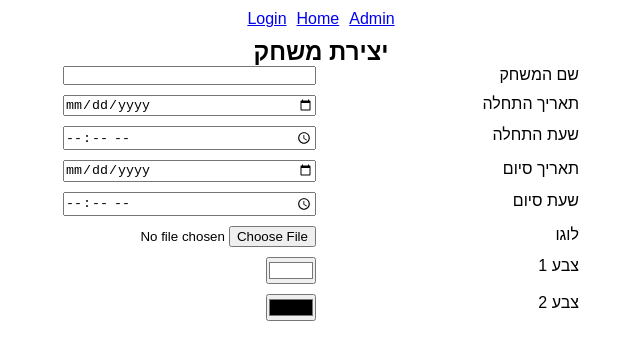
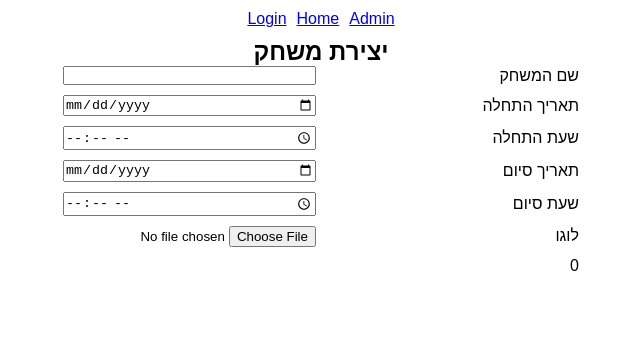
Before and after one commit to chenMordechai/Playspace-front, a React (Vite) app: page /admin in a window 1280 px wide. Shown: the top 360 px of the page, without its empty margins (319-959 px from the left). Built offline with nearby package versions, Linux system fonts and the light colour scheme.

Commit message:
get colors from logo image

```diff
--- a/package.json
+++ b/package.json
@@ -11,6 +11,7 @@
   },
   "dependencies": {
     "axios": "^1.6.8",
+    "color.js": "^1.2.0",
     "react": "^18.2.0",
     "react-dom": "^18.2.0",
     "react-redux": "^9.1.0",
--- a/src/assets/style/pages/_Admin.scss
+++ b/src/assets/style/pages/_Admin.scss
@@ -7,9 +7,14 @@
         display: grid;
         grid-template-columns: 1fr 1fr;
         gap: 10px;
+        align-items: center;
 
-        img {
-            height: 100px;
+        img.logo-img {
+            height: 80px;
+        }
+
+        .colors {
+            display: flex;
         }
     }
 }
--- a/src/pages/Admin.jsx
+++ b/src/pages/Admin.jsx
@@ -1,4 +1,5 @@
 import { useEffect, useState } from 'react'
+import { prominent } from 'color.js'
 
 import { gameService } from '../services/game.service.js'
 import { utilService } from '../services/util.service.js'
@@ -30,7 +31,7 @@ export function Admin() {
             const media = await utilService.uploadImgToCloudinary(ev)
             console.log('media:', media)
             setGame(prevGame => ({ ...prevGame, logo: media }))
-            getColorsFromImg()
+            getColorsFromImg(media.url)
         } catch (err) {
             console.log('err:', err)
         } finally {
@@ -38,8 +39,10 @@ export function Admin() {
         }
     }
 
-    function getColorsFromImg() {
-
+    async function getColorsFromImg(imgUrl) {
+        const colors = await prominent(imgUrl, { format: 'hex', amount: 5, group: 100 })
+        console.log(colors) // [241, 221, 63]
+        setGame(prevGame => ({ ...prevGame, colors }))
     }
 
     function onSubmitForm(ev) {
@@ -66,15 +69,15 @@ export function Admin() {
                 <input type="time" name="tiemEnd" id="timeEnd" value={game.timeEnd} onChange={onHandleChange} />
 
                 <label htmlFor="logo">לוגו</label>
-                <div>
-                    <input type="file" name="logo" id="logo" onChange={onChangeImg} />
-                    {game.logo && <img src={game.logo.url} />}
-                </div>
-                <label htmlFor="color1">צבע 1</label>
-                <input type="color" name="color1" id="color1" value={game.colors[0]} onChange={onHandleChange} />
+                <input type="file" name="logo" id="logo" onChange={onChangeImg} />
+                {game.logo && <img className="logo-img" src={game.logo.url} />}
 
-                <label htmlFor="color2">צבע 2</label>
-                <input type="color" name="color2" id="color2" value={game.colors[1]} onChange={onHandleChange} />
+                {game.colors.length && <ul className="colors">
+                    {game.colors.map((color, i) => <li>
+                        <input type="color" name="color1" id={`color${i + 1}`} value={color} />
+                    </li>)}
+                </ul>}
+
 
             </form>
         </section>
--- a/src/services/game.service.js
+++ b/src/services/game.service.js
@@ -43,7 +43,7 @@ function getEmptyGame() {
         timeStart: '',
         dateEnd: '',
         timeEnd: '',
-        colors: ['#ffffff', '#000000'],
+        colors: [],
         logo: '',
         teams: [],
         guidelines: '',
```
Also changed, not shown: 1 other file (tests, documents, lock files or other folders).
